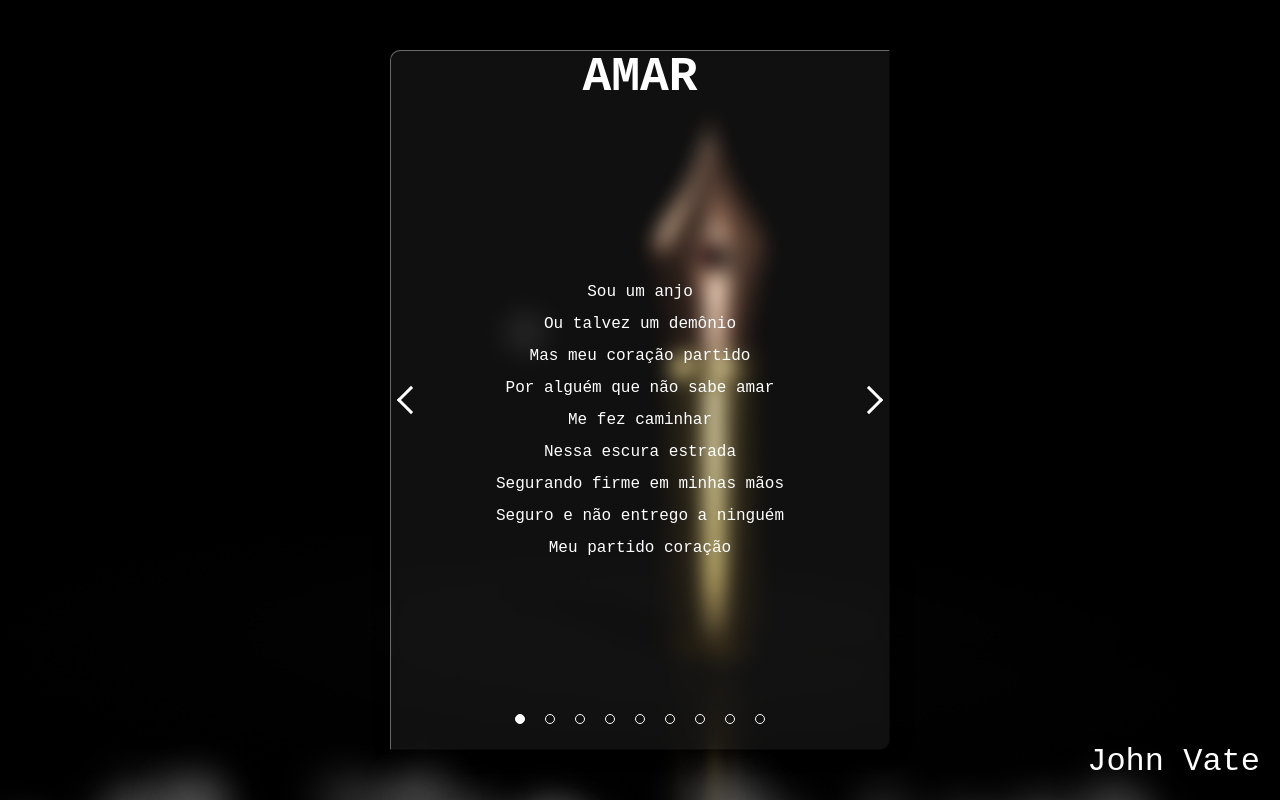
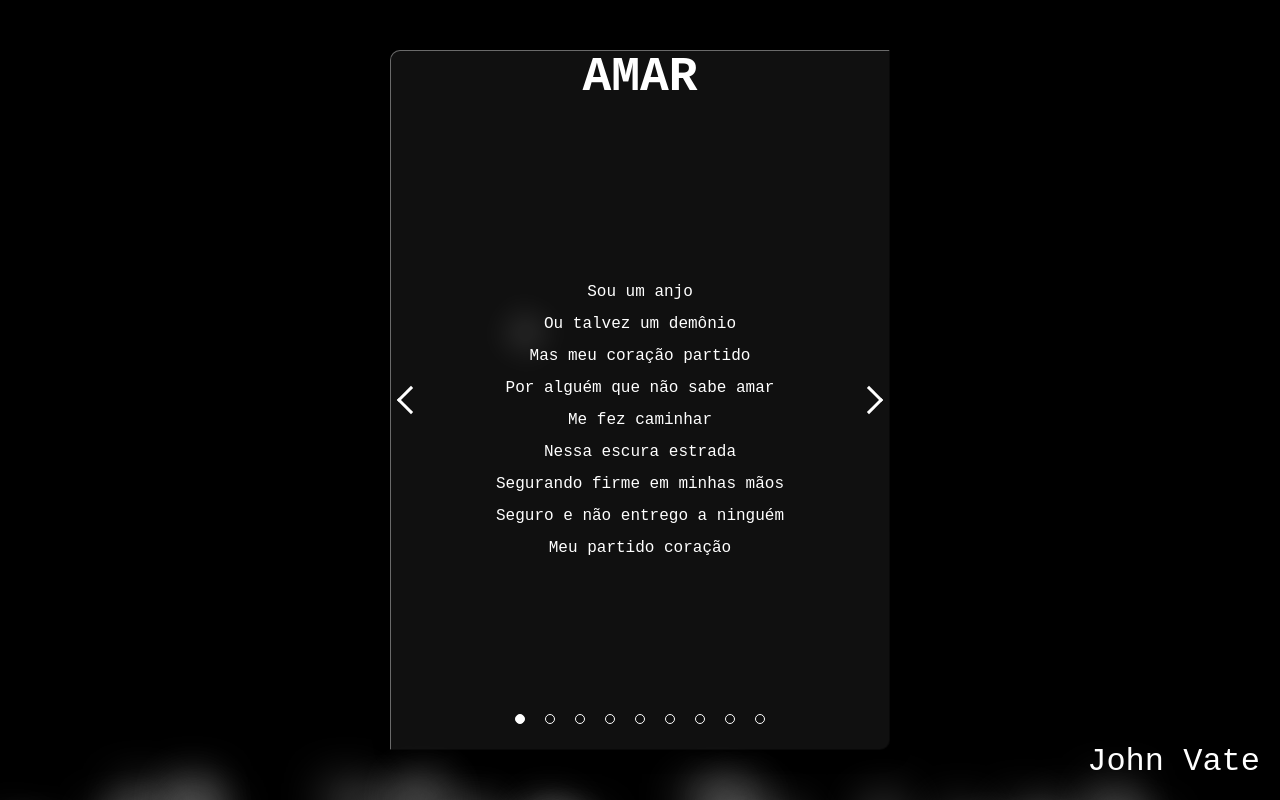
Before and after one commit to John-Vate/John-Vate, a plain HTML site: page index.html in a window 1280 px wide. Drawn offline with Linux system fonts and the light colour scheme.

Commit message:
Update style.css

```diff
--- a/style.css
+++ b/style.css
@@ -314,7 +314,7 @@ ul{
     list-style: none;
 }
 body{
-    background-image: url(fundo.png);
+    background-color: black;
     background-size: cover;
     background-repeat: no-repeat;
     color: #fff;
```
